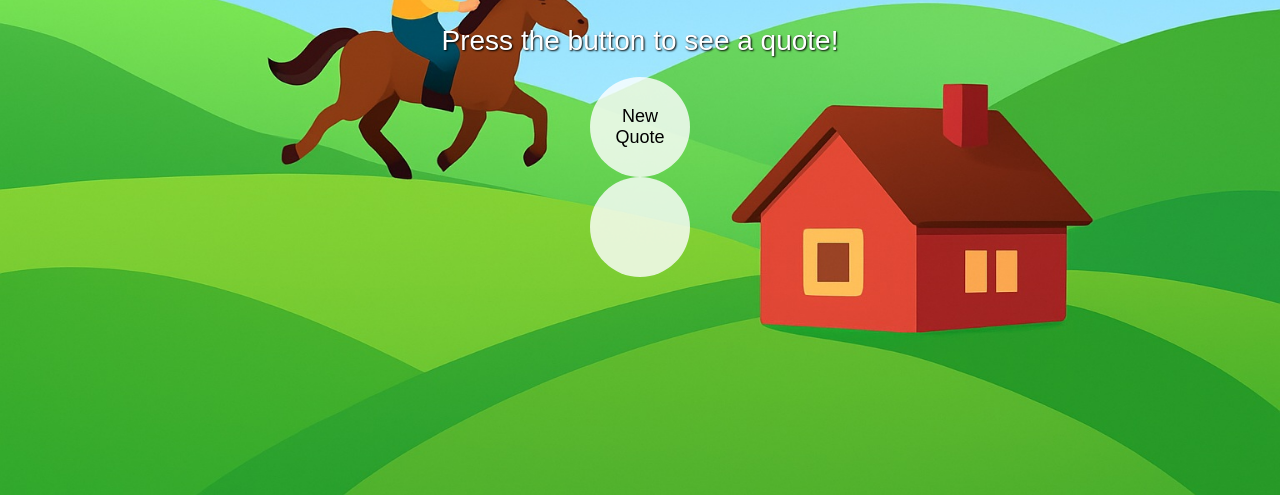
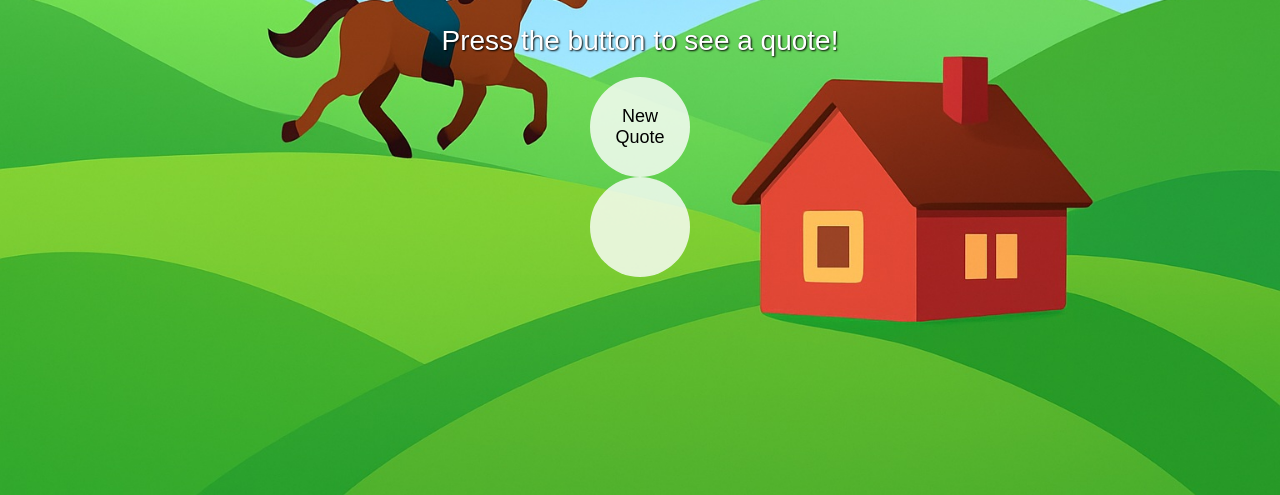
Before and after one commit to Ed-Williams1/Test-1, a plain HTML site: page index.html in a window 1280 px wide. Shown: the part 305-800 px from the top of the page. Drawn offline with Linux system fonts and the light colour scheme.

Commit message:
Fix background, button layout, and ensure horse is visible

```diff
--- a/style.css
+++ b/style.css
@@ -20,11 +20,10 @@
       height: 100vh;
       margin: 0;
       background-image: url("Frank.jpg");
-  background-size: 100vw 100vh; /* stretch to viewport width & height */
-  background-position: center center; /* center image */
+      background-size: cover;              /* preserve aspect ratio */
+      background-position: center bottom;  /* show horse at bottom */
       background-repeat: no-repeat;
     }
-
 
     h1 {
       font-size: 40px;
```
Lines whose indentation alone changed are shown as unchanged.
